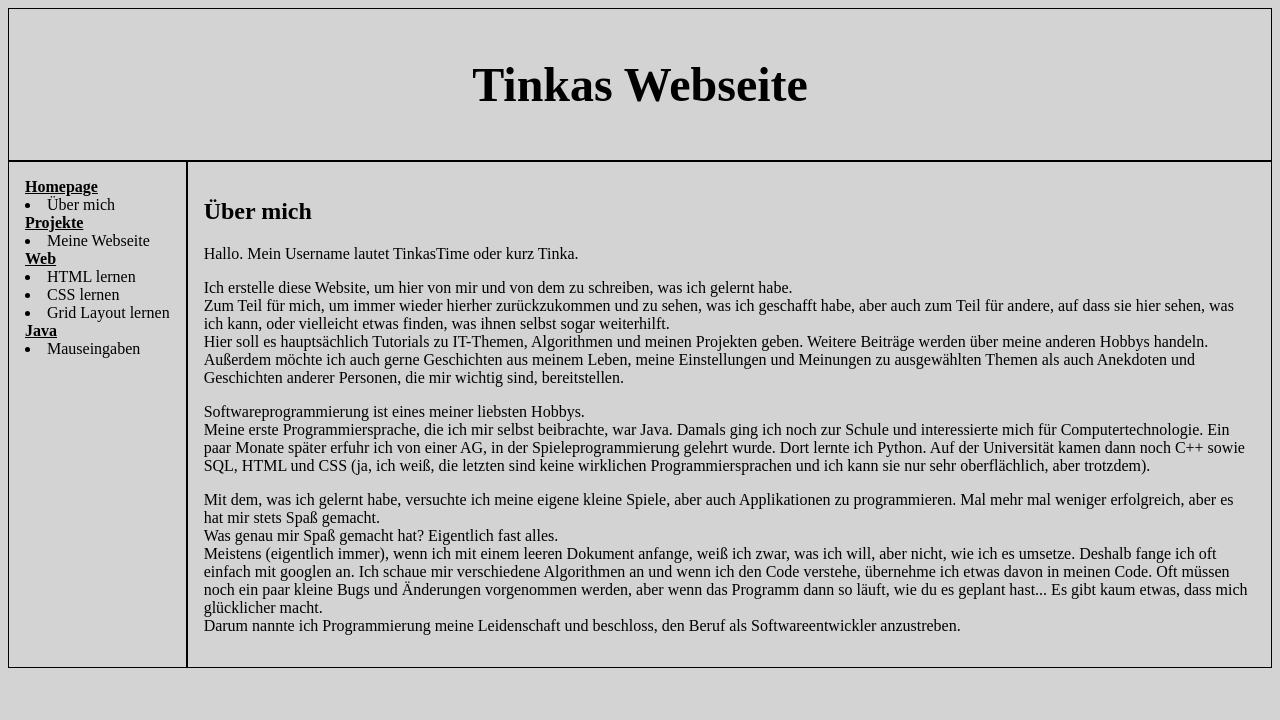
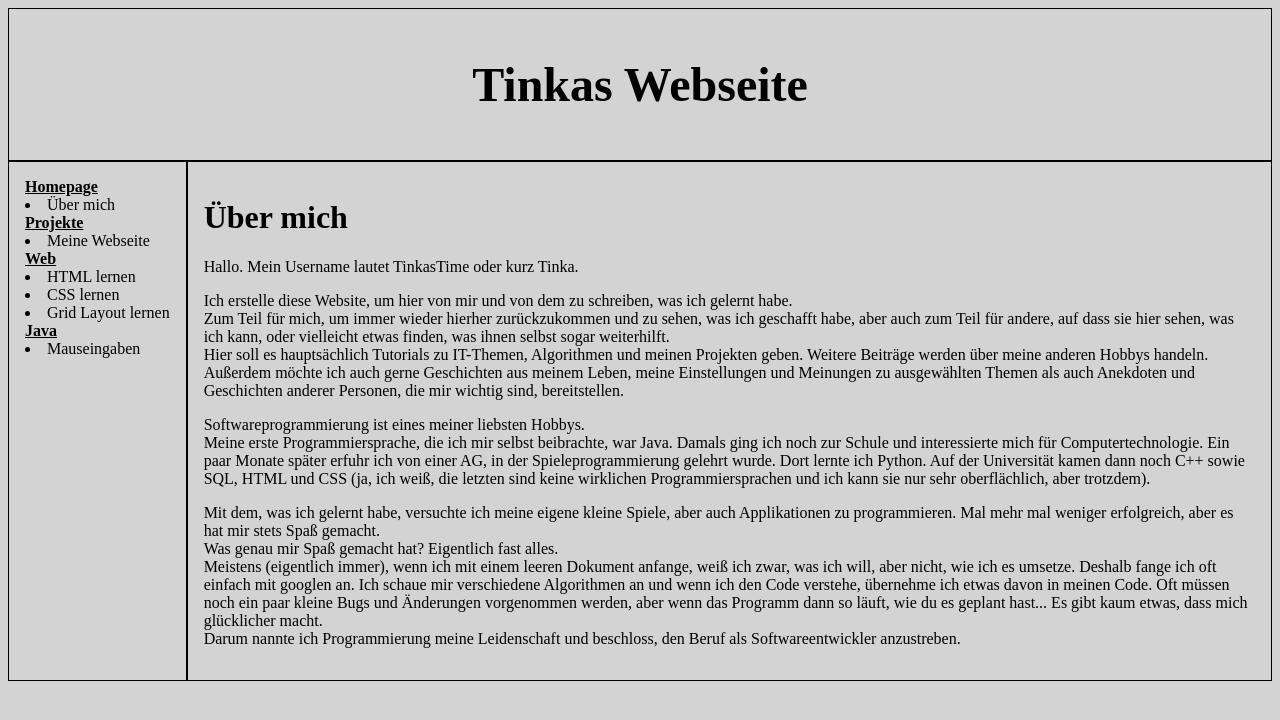
Before and after one commit to TinkasTime/tinkastime.github.io, a Jekyll site: the page built from index.html, in a window 1280 px wide. Shown: the top 720 px of the page. Built offline with Jekyll 4.4.1, drawn with Linux system fonts in a browser that asks for light colours.

Commit message:
h2 -> h1

```diff
--- a/index.html
+++ b/index.html
@@ -4,7 +4,7 @@ title: Über Mich
 permalink: /
 ---
 
-<h2>Über mich</h2>
+<h1>Über mich</h1>
 
 <p>Hallo. Mein Username lautet TinkasTime oder kurz Tinka.</p>
 
```
